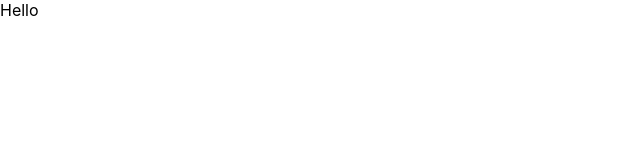
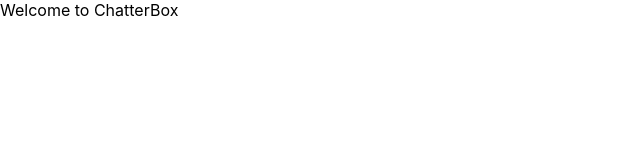
Before and after one commit to PushpakB3096/chatterbox-v2, a React (Create React App) app: page / in a window 1280 px wide. Shown: the top 160 px of the page, without its empty margins (0-640 px from the left). Built offline with nearby package versions, Linux system fonts and the light colour scheme.

Commit message:
Add login component

```diff
--- a/src/components/App.js
+++ /dev/null
@@ -1,5 +0,0 @@
-function App() {
-  return <div>Hello</div>;
-}
-
-export default App;
--- /dev/null
+++ b/src/components/App.jsx
@@ -0,0 +1,11 @@
+import Login from "./Login";
+
+function App() {
+  return (
+    <div>
+      <Login />
+    </div>
+  );
+}
+
+export default App;
--- /dev/null
+++ b/src/components/Login.jsx
@@ -0,0 +1,5 @@
+const Login = () => {
+  return <div>Welcome to ChatterBox</div>;
+};
+
+export default Login;
--- a/src/index.js
+++ b/src/index.js
@@ -1,7 +1,7 @@
 import React from "react";
 import ReactDOM from "react-dom";
 import "./index.css";
-import App from "./components/App";
+import App from "./components/App.jsx";
 
 ReactDOM.render(
   <React.StrictMode>
```
